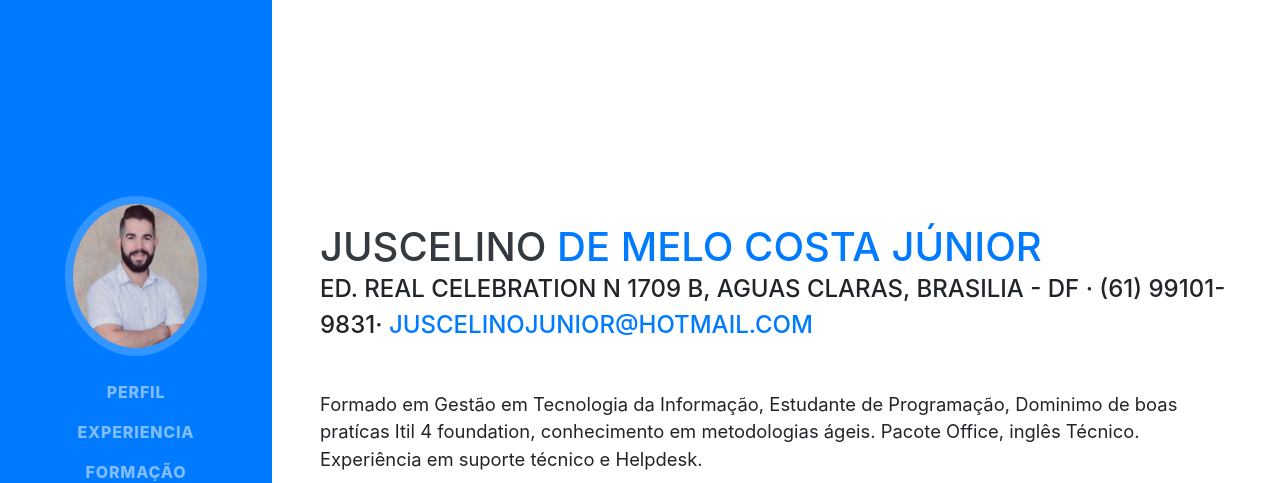
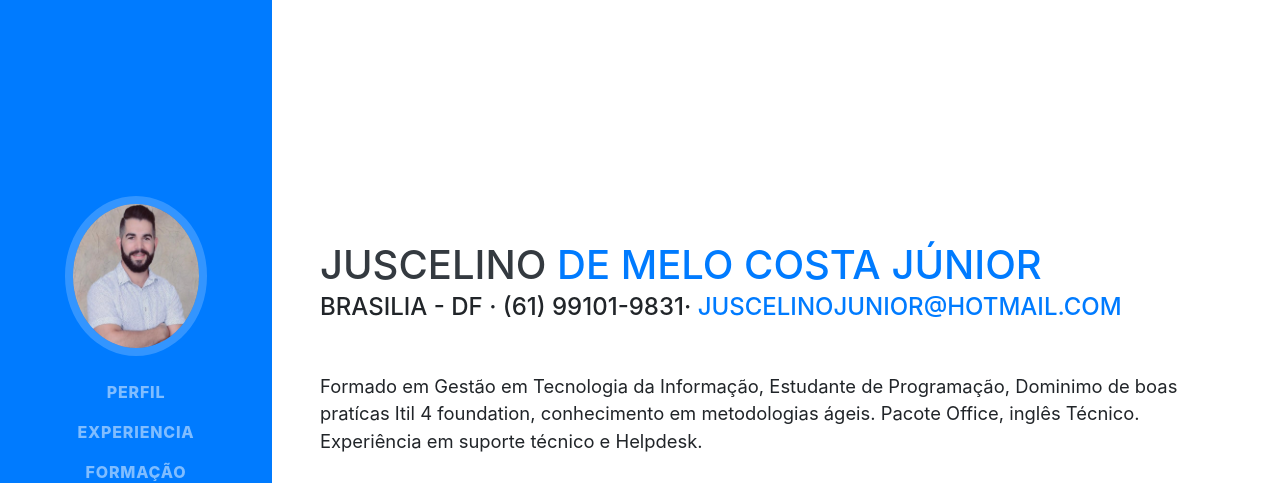
Before and after one commit to ojotajota/ojotajota.github.io, a website with bundled scripts: page index.html in a window 1280 px wide. Shown: the top 483 px of the page. Built offline with nearby package versions, Linux system fonts and the light colour scheme; a web font is replaced by a local one.

Commit message:
Atualização final

```diff
--- a/index.html
+++ b/index.html
@@ -66,7 +66,7 @@
         <h1 class="mb-0">Juscelino
           <span class="text-primary">de Melo Costa Júnior</span>
         </h1>
-        <div class="subheading mb-5">Ed. Real Celebration N 1709 B, Aguas Claras, Brasilia - DF · (61) 99101-9831·
+        <div class="subheading mb-5">Brasilia - DF · (61) 99101-9831·
           <a href="mailto:juscelinojunior@hotmail.com">juscelinojunior@hotmail.com</a>
         </div>
         <p class="lead mb-5">Formado em Gestão em Tecnologia da Informação, Estudante de Programação, Dominimo de boas pratícas Itil 4 foundation,
```
